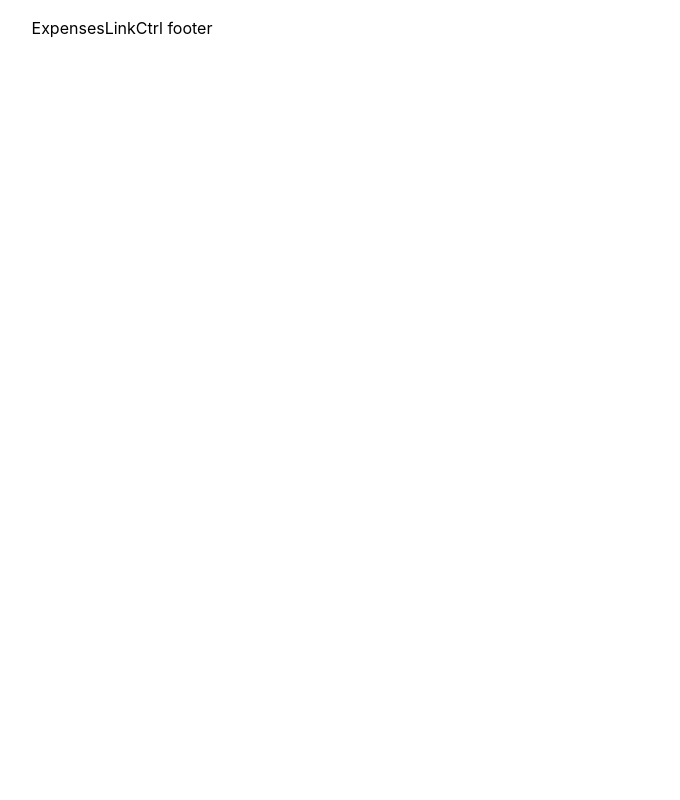
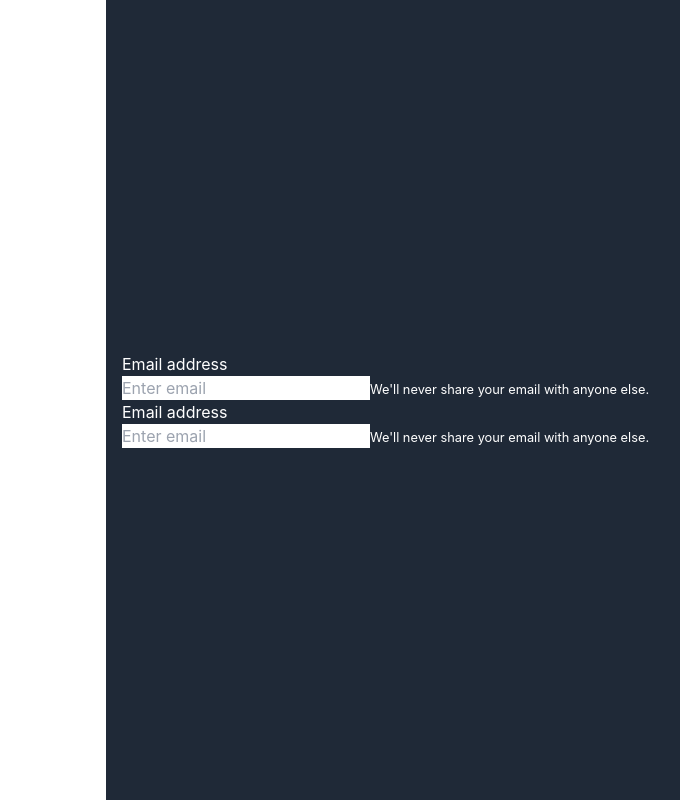
Before and after one commit to princecodes247/LinkCtrl--frontend, a React (Vite) app: page /register in a window 1280 px wide. Shown: the whole page, without its empty margins (518-1198 px from the left). Built offline with nearby package versions, Linux system fonts and the light colour scheme.

Commit message:
update auth pages

```diff
--- a/src/pages/auth/login.jsx
+++ b/src/pages/auth/login.jsx
@@ -1,13 +1,45 @@
 import React from 'react';
-import { Link } from 'react-router-dom';
+import { AuthLayout } from '../../layouts';
 // import React, { useState } from 'react';
+import Button from '../../components/Button';
 
 function Login() {
   return (
-    <footer className="flex justify-center p-4">
-      <Link to="/">Expenses</Link>
-      <div className="App-header">LinkCtrl footer</div>
-    </footer>
+    <AuthLayout>
+      <h1 className="text-5xl">Login</h1>
+      <form className="flex flex-col">
+        <div className="form-group flex flex-col">
+          <label htmlFor="email">
+            <p>Email address</p>
+            <input
+              type="email"
+              className="form-control p-2 rounded-sm"
+              id="email"
+              aria-describedby="emailHelp"
+              placeholder="Enter email"
+            />
+          </label>
+          <small id="emailHelp" className="form-text text-muted">
+            We&apos;ll never share your email with anyone else.
+          </small>
+        </div>
+
+        <div className="form-group flex flex-col">
+          <label htmlFor="password">
+            <p>Password</p>
+            <input
+              type="password"
+              className="form-control p-2 rounded-sm"
+              id="password"
+              placeholder="Password"
+            />
+          </label>
+        </div>
+        <div className="form-group">
+          <Button>Login</Button>
+        </div>
+      </form>
+    </AuthLayout>
   );
 }
 
--- a/src/pages/auth/register.jsx
+++ b/src/pages/auth/register.jsx
@@ -1,13 +1,44 @@
 import React from 'react';
-import { Link } from 'react-router-dom';
+// import { Link } from 'react-router-dom';
+import { AuthLayout } from '../../layouts';
 // import React, { useState } from 'react';
 
 function Register() {
   return (
-    <footer className="flex justify-center p-4">
-      <Link to="/">Expenses</Link>
-      <div className="App-header">LinkCtrl footer</div>
-    </footer>
+    <AuthLayout>
+      <form className="flex flex-col">
+        <div className="form-group">
+          <label htmlFor="exampleInputEmail1">
+            <p>Email address</p>
+            <input
+              type="email"
+              className="form-control"
+              id="exampleInputEmail1"
+              aria-describedby="emailHelp"
+              placeholder="Enter email"
+            />
+          </label>
+          <small id="emailHelp" className="form-text text-muted">
+            We&apos;ll never share your email with anyone else.
+          </small>
+        </div>
+        <div className="form-group">
+          <label htmlFor="exampleInputEmail1">
+            <p>Email address</p>
+            <input
+              type="email"
+              className="form-control"
+              id="exampleInputEmail1"
+              aria-describedby="emailHelp"
+              placeholder="Enter email"
+            />
+          </label>
+          <small id="emailHelp" className="form-text text-muted">
+            We&apos;ll never share your email with anyone else.
+          </small>
+        </div>
+      </form>
+    </AuthLayout>
   );
 }
 
```
